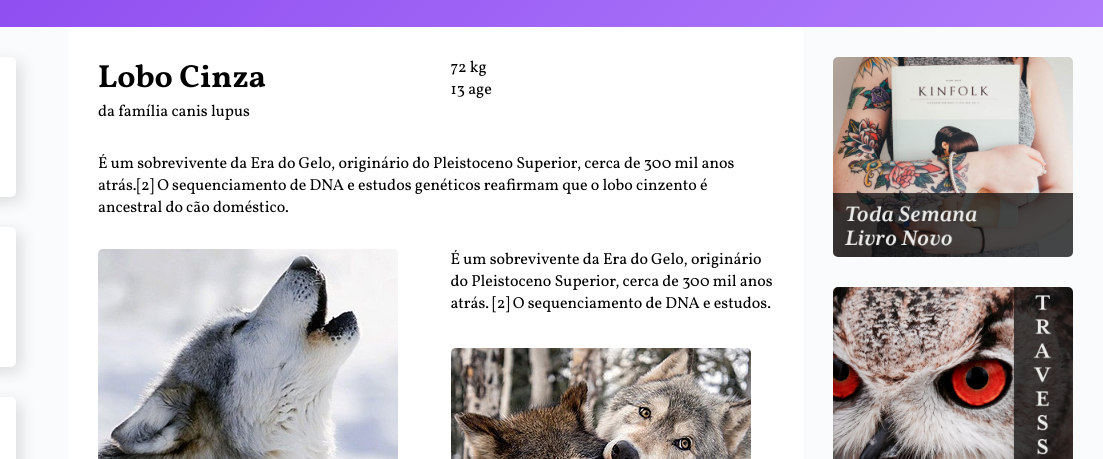
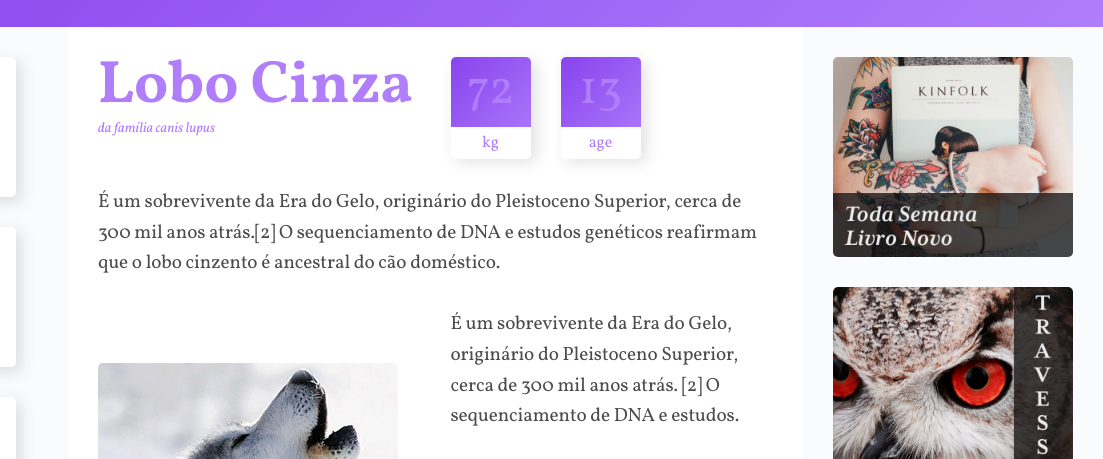
Before and after one commit to Rinpiki/Site-com-grid, a plain HTML site: page index.html in a window 1280 px wide. Shown: the part 78-537 px from the top of the page, 177-1280 px from the left. Drawn offline with Linux system fonts and the light colour scheme.

Commit message:
caracteristicas

```diff
--- a/index.html
+++ b/index.html
@@ -43,8 +43,10 @@
                  <span class="numero">72</span>
                  <span class="rotulo"> kg</span>
              </div>
+             <div>
                  <span class="numero">13</span>
                  <span class="rotulo">age</span>
+             </div>
              </div>
 
              <p class="col-wide">É um sobrevivente da Era do Gelo, originário
--- a/style.css
+++ b/style.css
@@ -123,6 +123,74 @@ img {
   align-self: end;
 }
 
+/*estilos content*/
+
+p {
+  font-size: 1.2em;
+  line-height: 1.6;
+  letter-spacing: -0.005em;
+  color: rgb(0, 0, 0, 0.7);
+}
+
+informacoes p + p {
+  margin-top: 30px;
+}
+
+/*titulo*/
+.titulo {
+  color: #b07dfb;
+}
+
+.titulo h1 {
+  font-size: 3.75em;
+  line-height: 1;
+  font-weight: 700;
+}
+
+.titulo span {
+  font-size: 0.875em;
+  font-style: italic;
+}
+
+/*caracteristicas*/
+
+.caracteristicas {
+  display: flex;
+  align-items: flex-start;
+}
+
+.caracteristicas > div {
+  width: 80px;
+  text-align: center;
+  background: linear-gradient(135deg, #8844ee, #b07dfb);
+  border-radius: 5px;
+  box-shadow: 5px 5px 15px 0px rgba(44, 44, 44, 0.15);
+  position: relative;
+}
+
+.caracteristicas > div:first-child {
+  margin-right: 30px;
+}
+
+.caracteristicas span {
+  display: block;
+  color: #b07dfb;
+}
+
+.numero {
+  font-size: 3em;
+  line-height: 1;
+  margin: 10px auto;
+}
+
+.rotulo {
+  background: white;
+  border-radius: 0 0 5px 5px;
+  padding: 5px 0;
+  position: relative;
+  top: 2px;
+}
+
 /*anuncios*/
 
 .anuncios {
```
